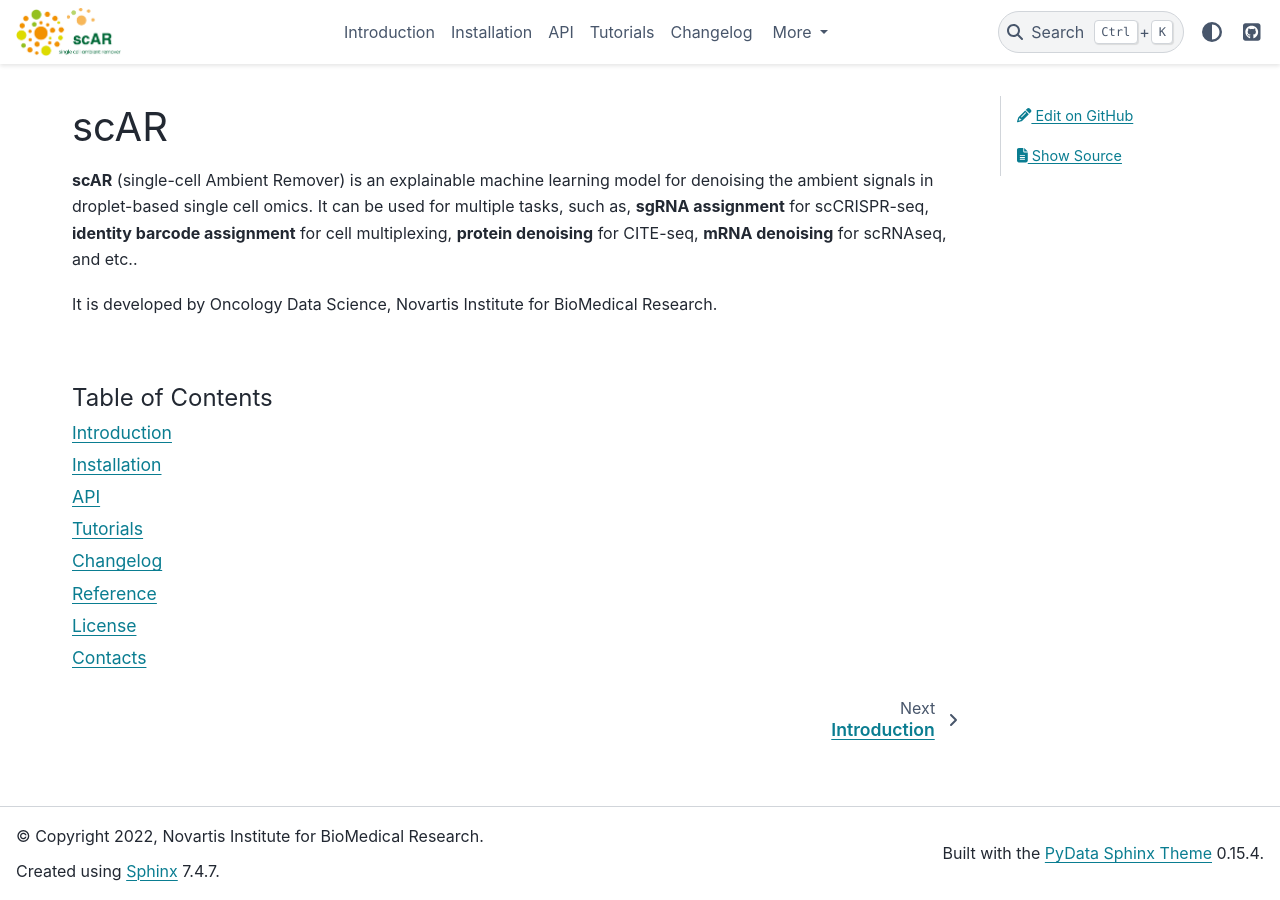
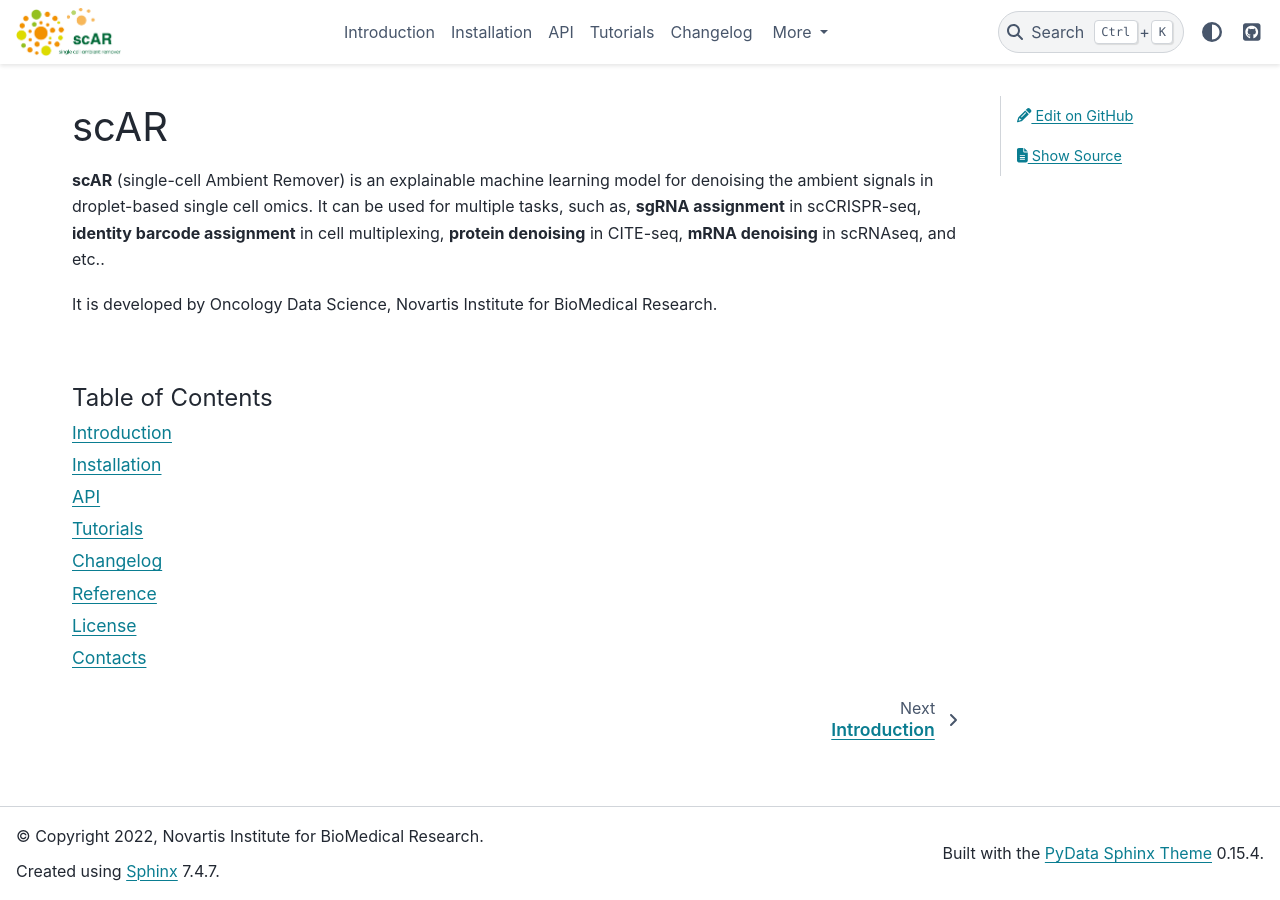
Before and after one commit to Novartis/scar, a Sphinx documentation site: the page built from docs/index.rst, in a window 1280 px wide. Built offline with Sphinx 7.4.7 and the PyData theme 0.15.4, drawn with Linux system fonts in a browser that asks for light colours.

Commit message:
docs: update introduction

```diff
--- a/docs/Introduction.rst
+++ b/docs/Introduction.rst
@@ -21,4 +21,4 @@
 
 What types of data that scAR can process?
 ~~~~~~~~~~~~~~~~~~~~~~~~~~~~~~~~~~~~~~~~~~~~~~~~~~~~~~~
-We validated scAR on scRNAseq for denoising mRNA, scCRISPR-seq for sgRNA assignment, cell multiplexing for tag assignment and CITE-seq for denoising protein counts (ADT). It recovers great number (33% ~ 50%) of cells in scCRISPR-seq and cell multiplexing experiments and significantly improves data quality in scRNAseq and CITE-seq. In theory, any droplet-based single-cell omics technology may have the ambient contamination issue, especially for the complex experiments. scAR can also be a reasonable solution in these cases.
+We validated scAR on scRNAseq to remove ambient mRNA, scCRISPR-seq to assign sgRNAs, cell multiplexing to identify the true tags and CITE-seq to clean noisy protein counts (ADT). It recovers a great number (33% ~ 50%) of cells in scCRISPR-seq and cell multiplexing experiments and significantly improves data quality in scRNAseq and CITE-seq. In theory, any droplet-based single-cell omics technology should have the ambient contamination issue, especially for the complex experiments or samples. scAR can be a reasonable solution in these cases.
--- a/docs/index.rst
+++ b/docs/index.rst
@@ -7,7 +7,7 @@
 scAR
 ================================
 
-**scAR** (single-cell Ambient Remover) is an explainable machine learning model for denoising the ambient signals in droplet-based single cell omics. It can be used for multiple tasks, such as, **sgRNA assignment** for scCRISPR-seq, **identity barcode assignment** for cell multiplexing, **protein denoising** for CITE-seq, **mRNA denoising** for scRNAseq, and etc..
+**scAR** (single-cell Ambient Remover) is an explainable machine learning model for denoising the ambient signals in droplet-based single cell omics. It can be used for multiple tasks, such as, **sgRNA assignment** in scCRISPR-seq, **identity barcode assignment** in cell multiplexing, **protein denoising** in CITE-seq, **mRNA denoising** in scRNAseq, and etc..
 
 It is developed by Oncology Data Science, Novartis Institute for BioMedical Research.
 
```
